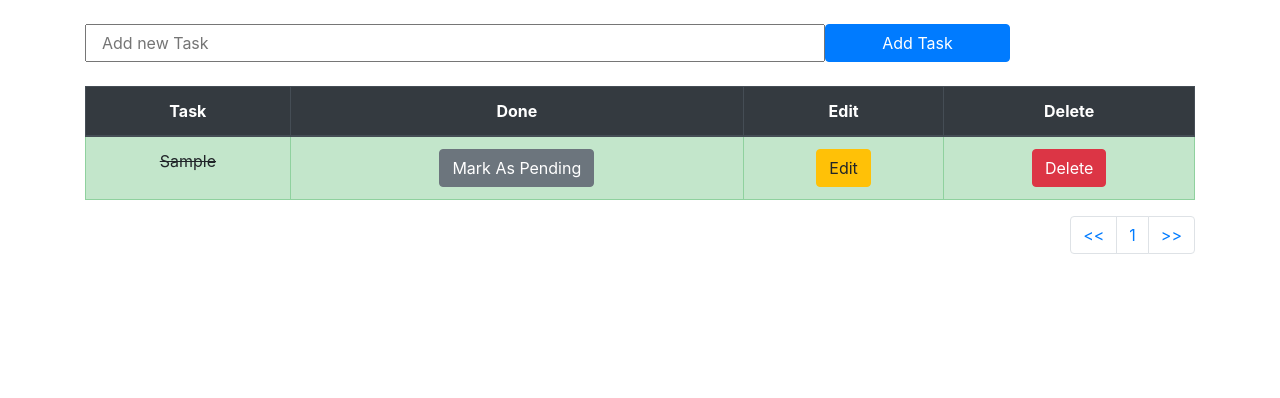
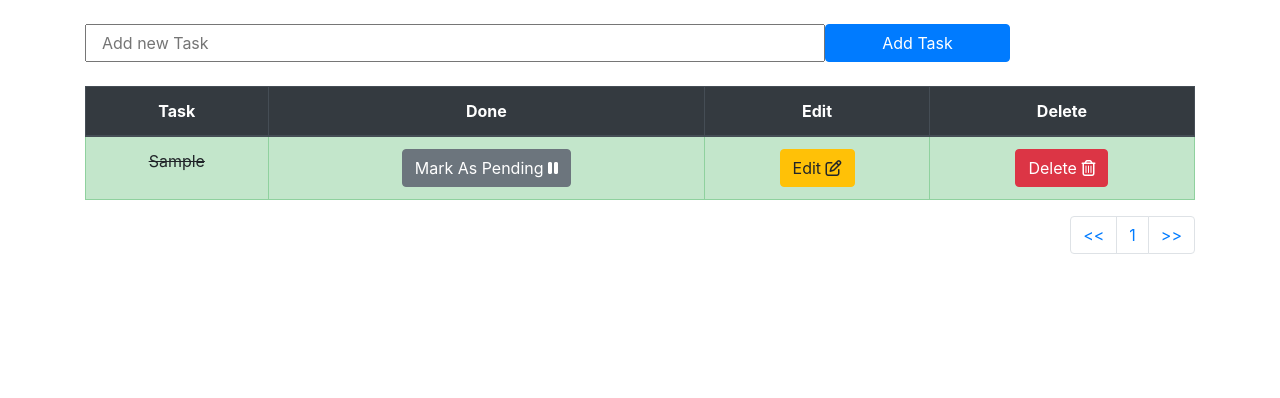
Before and after one commit to mzxz/task-master, a Django app: page /tasklist/ in a window 1280 px wide. Shown: the part 56-454 px from the top of the page. Run offline with Django 3.2, Linux system fonts and the light colour scheme; a user stored in the database is signed in; tables that the repository leaves empty hold one stand-in row (values such as "Sample post"); some libraries are stand-ins or nearby versions.

Commit message:
style todo list by adding icons

```diff
--- a/static/css/style.css
+++ b/static/css/style.css
@@ -20,8 +20,40 @@ td {
     top: 100%;
 }
 
-@media only screen and (max-width: 421px) {
+/* ----------------------Media Queries */
+
+@media(max-width: 820px) {
+    span.hide-text {
+        display: none;
+    }
+
+    .btn {
+      font-weight: 300;
+      font-size: 1rem;
+    }
+
+}
+
+
+@media (max-width: 478px) {
     body {
-        width: 421px;
+        width: 478px;
+        font-weight: 200;
+    }
+    .btn {
+        font-weight: 250;
+        font-size: 1rem;
     }
 }
+
+@media(max-width: 379px) {
+    body {
+        width: 379px;
+        font-weight: 200;
+    }
+    .btn {
+        font-weight: 200;
+        font-size: 0.75rem;
+    }
+
+}
--- a/task/templates/index.html
+++ b/task/templates/index.html
@@ -23,7 +23,7 @@
                 <center><p class="h2 mt-3">"Build The Perfect Productivity System With Taskmaster"</p></center>
                 <center><p class="h5">Now You'll Never Miss An Idea Or Forget What You Need To Do Next.</p></center>
 
-                <center><a href="{% url 'todolist' %}"><button type="button" class="btn btn-primary btn-lg mt-3 shadow">Let's Get Started</button></a></center>
+                <center><a href="{% url 'todolist' %}"><button type="button" class="btn btn-primary btn-lg mt-3 mb-5 shadow">Let's Get Started</button></a></center>
             </div>
         </div>
     </div>
--- a/task/templates/todolist.html
+++ b/task/templates/todolist.html
@@ -44,16 +44,16 @@
                     {% if obj.done %}
                         <tr class="table-success">
                             <td><del>{{obj.task}}</del></td>
-                            <td><a href="{% url 'pending_task' obj.id %}"><button type="button" class="btn btn-secondary">Mark As Pending</button</a></td>
-                            <td><a href="{% url 'edit_task' obj.id %}"><button type="button" class="btn btn-warning">Edit</button></a></td>
-                            <td><a href="{% url 'delete_task' obj.id %}"><button type="button" class="btn btn-danger">Delete</button></a></td>
+                            <td><a href="{% url 'pending_task' obj.id %}"><button type="button" class="btn btn-secondary"><span class="hide-text">Mark As Pending</span> <i class="fa-solid fa-pause show-icon"></i></button</a></td>
+                            <td><a href="{% url 'edit_task' obj.id %}"><button type="button" class="btn btn-warning hide-text"><span class="hide-text">Edit</span> <i class="fa-regular fa-pen-to-square"></i></button></a></td>
+                            <td><a href="{% url 'delete_task' obj.id %}"><button type="button" class="btn btn-danger hide-text"><span class="hide-text">Delete</span> <i class="fa-regular fa-trash-can"></i></button></a></td>
                         </tr>
                         {% else %}
                             <tr class="table-warning">
                                 <td>{{obj.task}}</td>
-                                <td><a href="{% url 'complete_task' obj.id %}"><button type="button" class="btn btn-secondary">Mark As completed</button</a></td>
-                                <td><a href="{% url 'edit_task' obj.id %}"><button type="button" class="btn btn-warning">Edit</button></a></td>
-                                <td><a href="{% url 'delete_task' obj.id %}"><button type="button" class="btn btn-danger">Delete</button></a></td>
+                                <td><a href="{% url 'complete_task' obj.id %}"><button type="button" class="btn btn-secondary hide-text"><span class="hide-text">Mark As completed</span> <i class="fa-solid fa-check"></i></button</a></td>
+                                <td><a href="{% url 'edit_task' obj.id %}"><button type="button" class="btn btn-warning hide-text"><span class="hide-text">Edit</span> <i class="fa-regular fa-pen-to-square"></i></button></a></td>
+                                <td><a href="{% url 'delete_task' obj.id %}"><button type="button" class="btn btn-danger hide-text"><span class="hide-text">Delete</span> <i class="fa-regular fa-trash-can"></i></button></a></td>
                             </tr>
                     {% endif %}
                 {% endfor %}
```
